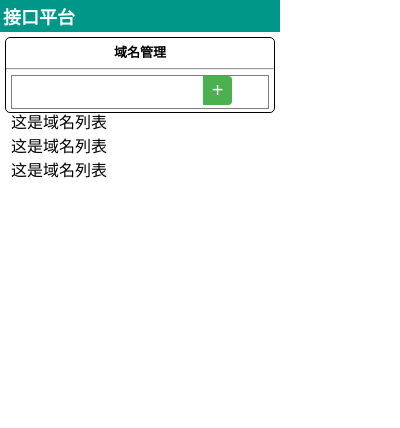
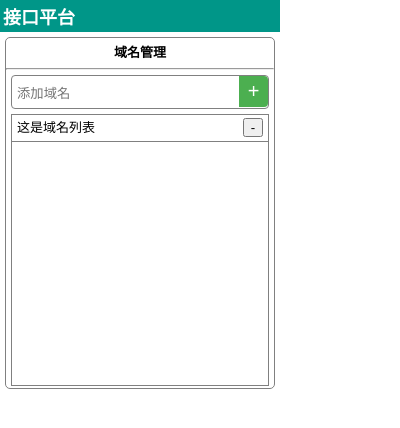
Before and after one commit to diaoyuhang/chrom-extensions-practise, a browser extension: page api-samples/declarativeNetRequest/popup/popup.html in a window 400 px wide. Drawn offline with Linux system fonts and the light colour scheme.

Commit message:
declarativeNetRequest

```diff
--- a/api-samples/declarativeNetRequest/popup/popup.css
+++ b/api-samples/declarativeNetRequest/popup/popup.css
@@ -17,8 +17,9 @@
 }
 .container {
     margin: 5px;
-    border: 1px solid black;
+    border: 1px solid gray;
     border-radius: 5px;
+    height: 350px;
 }
 .header {
     text-align: center;
@@ -39,6 +40,7 @@
 .bodyTop {
     border: 1px solid gray;
     height: 32px;
+    border-radius: 4px;
 }
 
 #domainInput {
@@ -46,8 +48,8 @@
     box-shadow: none;
     outline: none;
     height: 29px;
+    width: 218px;
     margin-left: 5px;
-    margin-right: 5px;
 }
 #domainInput:focus {
     outline: none;
@@ -56,7 +58,7 @@
 }
 
 #domainAddButton {
-    height: 29px;
+    height: 31px;
     background-color: #4caf50;
     color: white;
     width: 29px;
@@ -65,3 +67,25 @@
     border-top-right-radius: 4px;
     border-bottom-right-radius: 4px;
 }
+
+.bodyContent {
+    border: 1px solid gray;
+    margin-top: 5px;
+    overflow-y: auto;
+    height: 270px;
+}
+
+.bodyContent li{
+    font-size: 13px;
+    border-bottom: 1px solid gray;
+    height: 26px;
+    line-height: 26px;
+    padding-left: 5px;
+}
+
+.bodyContent li button{
+    width: 20px;
+    float: right;
+    margin-right: 5px;
+    margin-top: 3px;
+}
--- a/api-samples/declarativeNetRequest/popup/popup.html
+++ b/api-samples/declarativeNetRequest/popup/popup.html
@@ -3,7 +3,7 @@
 <head>
     <meta charset="UTF-8">
     <title>域名管理</title>
-    <link rel="stylesheet" href="./popup.css" />
+    <link rel="stylesheet" href="./popup.css"/>
 </head>
 <body>
 <div class="all">
@@ -18,15 +18,18 @@
         <hr>
         <div class="contentBody">
             <div class="bodyTop">
-                    <input type="text" id="domainInput"/>
+                <input type="text" id="domainInput" placeholder="添加域名"/>
                 <button id="domainAddButton" type="button">+</button>
             </div>
+            <div class="bodyContent">
+                <ul>
+                    <li>
+                        <span>这是域名列表</span>
+                        <button>-</button>
+                    </li>
 
-                <ul>
-                    <li>这是域名列表</li>
-                    <li>这是域名列表</li>
-                    <li>这是域名列表</li>
                 </ul>
+            </div>
 
         </div>
     </div>
```
Lines whose indentation alone changed are shown as unchanged.
